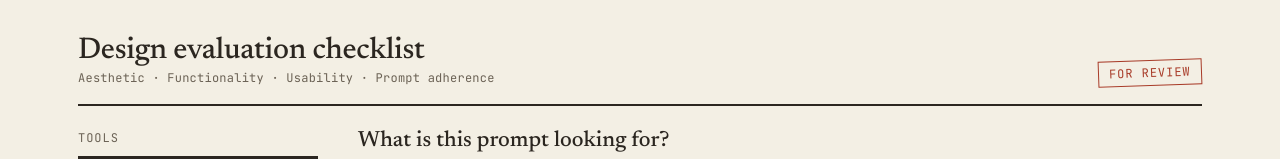
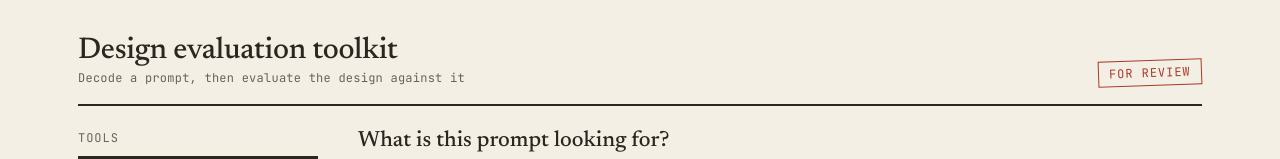
Before and after one commit to Samhavasdesign/design-eval-checklist, a plain HTML site: page index.html in a window 1280 px wide. Shown: the top 159 px of the page. Drawn offline with Linux system fonts and the light colour scheme.

Commit message:
Retitle the header to cover both tools
"Design evaluation checklist" named only the second tool. The header now
reads as the product, and the subtitle states the order the two tools are
meant to be used in rather than listing the checklist's categories.

Co-Authored-By: Claude Sonnet 5 <noreply@anthropic.com>

```diff
--- a/index.html
+++ b/index.html
@@ -3,7 +3,7 @@
 <head>
 <meta charset="UTF-8">
 <meta name="viewport" content="width=device-width, initial-scale=1">
-<title>Design Evaluation Checklist</title>
+<title>Design Evaluation Toolkit</title>
 <link rel="preconnect" href="https://fonts.googleapis.com">
 <link href="https://fonts.googleapis.com/css2?family=Newsreader:ital,wght@0,500;1,400&family=JetBrains+Mono:wght@400;500&display=swap" rel="stylesheet">
 <style>
@@ -592,8 +592,8 @@
 
   <header>
     <div>
-      <h1>Design evaluation checklist</h1>
-      <p>Aesthetic &middot; Functionality &middot; Usability &middot; Prompt adherence</p>
+      <h1>Design evaluation toolkit</h1>
+      <p>Decode a prompt, then evaluate the design against it</p>
     </div>
     <div class="stamp">for review</div>
   </header>
```
